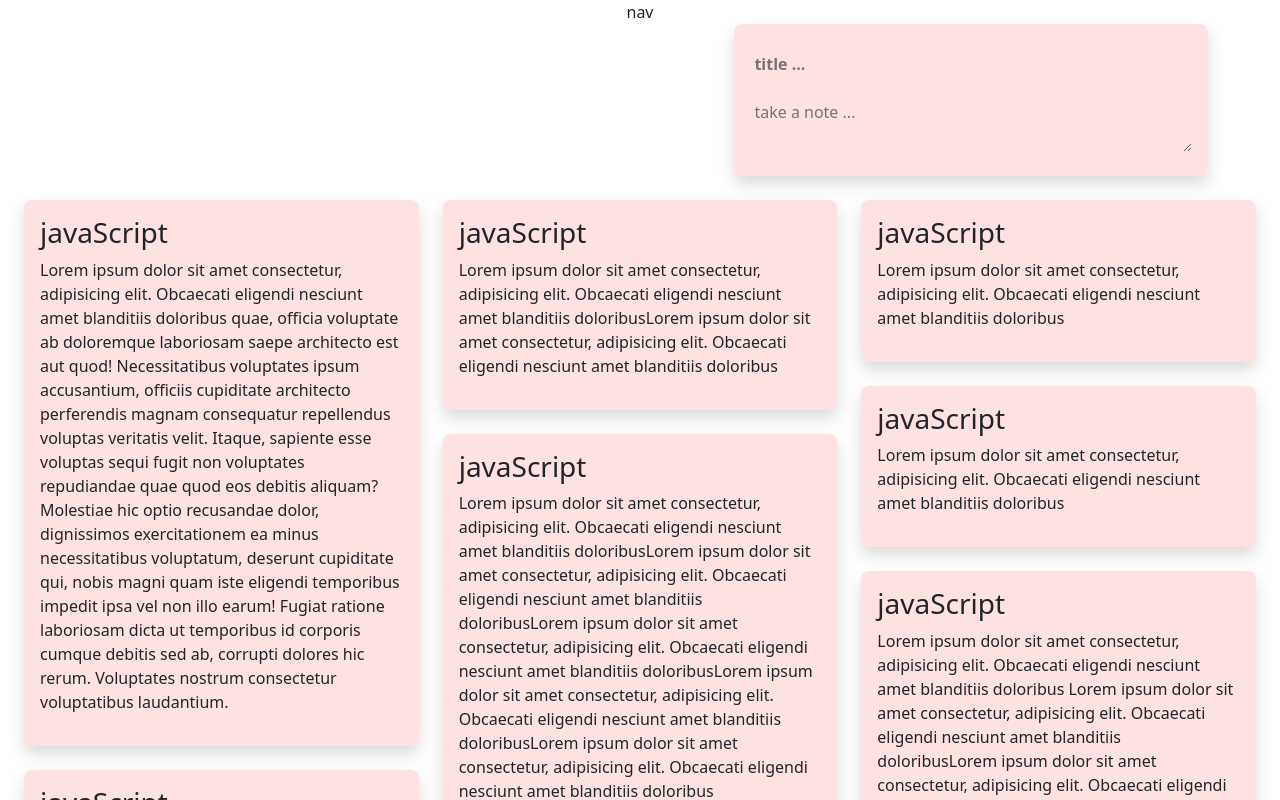
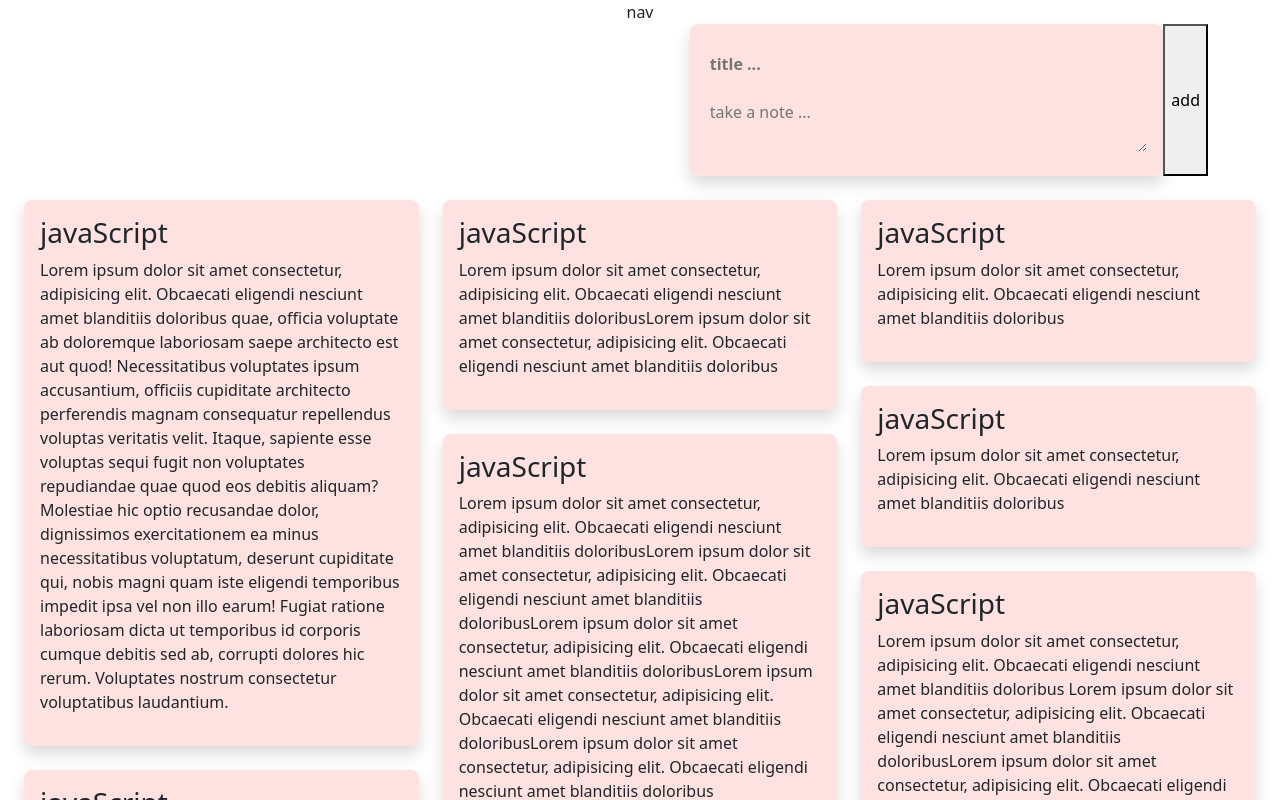
Before and after one commit to MiaadEstakhri/note-app, a React (Create React App) app: page / in a window 1280 px wide. Shown: the top 800 px of the page. Built offline with nearby package versions, Linux system fonts and the light colour scheme.

Commit message:
create and added addHandler to submitHandler

```diff
--- a/src/common/input/Input.jsx
+++ b/src/common/input/Input.jsx
@@ -1,9 +1,11 @@
-const Input = ({ title }) => {
+const Input = ({ title, onChange, value }) => {
   return (
     <input
       type="text"
       placeholder="title ..."
       className="w-100 p-1 my-2 border-0 bg-transparent fw-bold"
+      onChange={onChange}
+      value={value}
     />
   );
 };
--- a/src/common/textarea/Textarea.jsx
+++ b/src/common/textarea/Textarea.jsx
@@ -1,10 +1,12 @@
-const Textarea = () => {
+const Textarea = ({onChange,value}) => {
   return (
     <textarea
       className="w-100 p-1 my-2 border-0 bg-transparent"
       placeholder="take a note ..."
       rows=""
       cols=""
+      onChange={onChange}
+      value={value}
     ></textarea>
   );
 };
--- a/src/components/newComment/NewComment.jsx
+++ b/src/components/newComment/NewComment.jsx
@@ -1,16 +1,38 @@
 import Input from "../../common/input/Input";
 import Textarea from "../../common/textarea/Textarea";
 import "./newComment.css";
+import { useState } from "react";
 
-const NewComment = () => {
+const NewComment = ({addHandler}) => {
+  const [input, setInput] = useState("");
+  const [textarea, setTextarea] = useState("");
+
+  const inputHandler = (e) => {
+    const value = e.target.value;
+    setInput(value);
+  };
+
+  const areaHandler = (e) => {
+    const value = e.target.value;
+    setTextarea(value);
+  };
+
+  const submitHandler = (e) => {
+    e.preventDefault();
+    addHandler(input, textarea);
+    setInput("");
+    setTextarea("");
+  };
+
   return (
-    <form className="w-100 d-flex justify-content-end">
+    <form className="w-100 d-flex justify-content-end" onSubmit={submitHandler}>
       <fieldset
         className={`newComment d-flex flex-column justify-content-center align-items-center p-3 shadow rounded-3`}
       >
-        <Input />
-        <Textarea />
+        <Input onChange={inputHandler} value={input} />
+        <Textarea onChange={areaHandler} value={textarea} />
       </fieldset>
+      <button type="submit">add</button>
     </form>
   );
 };
--- a/src/container/discussion/Discussion.jsx
+++ b/src/container/discussion/Discussion.jsx
@@ -8,76 +8,77 @@ const note = [
     title: "javaScript",
     des: "Lorem ipsum dolor sit amet consectetur, adipisicing elit. Obcaecati eligendi nesciunt amet blanditiis doloribus quae, officia voluptate ab doloremque laboriosam saepe architecto est aut quod! Necessitatibus voluptates ipsum accusantium, officiis cupiditate architecto perferendis magnam consequatur repellendus voluptas veritatis velit. Itaque, sapiente esse voluptas sequi fugit non voluptates repudiandae quae quod eos debitis aliquam? Molestiae hic optio recusandae dolor, dignissimos exercitationem ea minus necessitatibus voluptatum, deserunt cupiditate qui, nobis magni quam iste eligendi temporibus impedit ipsa vel non illo earum! Fugiat ratione laboriosam dicta ut temporibus id corporis cumque debitis sed ab, corrupti dolores hic rerum. Voluptates nostrum consectetur voluptatibus laudantium.",
     background: "#fee2e2",
-    height: "500px",
   },
   {
-    id: 1,
+    id: 2,
     title: "javaScript",
     des: "Lorem ipsum dolor sit amet consectetur, adipisicing elit. Obcaecati eligendi nesciunt amet blanditiis doloribus",
     background: "#fee2e2",
-    height: "600px",
   },
   {
-    id: 1,
+    id: 3,
     title: "javaScript",
     des: "Lorem ipsum dolor sit amet consectetur, adipisicing elit. Obcaecati eligendi nesciunt amet blanditiis doloribusLorem ipsum dolor sit amet consectetur, adipisicing elit. Obcaecati eligendi nesciunt amet blanditiis doloribus",
     background: "#fee2e2",
-    height: "200px",
   },
   {
-    id: 1,
+    id: 4,
     title: "javaScript",
     des: "Lorem ipsum dolor sit amet consectetur, adipisicing elit. Obcaecati eligendi nesciunt amet blanditiis doloribusLorem ipsum dolor sit amet consectetur, adipisicing elit. Obcaecati eligendi nesciunt amet blanditiis doloribusLorem ipsum dolor sit amet consectetur, adipisicing elit. Obcaecati eligendi nesciunt amet blanditiis doloribusLorem ipsum dolor sit amet consectetur, adipisicing elit. Obcaecati eligendi nesciunt amet blanditiis doloribusLorem ipsum dolor sit amet consectetur, adipisicing elit. Obcaecati eligendi nesciunt amet blanditiis doloribus",
     background: "#fee2e2",
-    height: "600px",
   },
   {
-    id: 1,
+    id: 5,
     title: "javaScript",
     des: "Lorem ipsum dolor sit amet consectetur, adipisicing elit. Obcaecati eligendi nesciunt amet blanditiis doloribus",
     background: "#fee2e2",
-    height: "600px",
   },
   {
-    id: 1,
+    id: 6,
     title: "javaScript",
     des: "Lorem ipsum dolor sit amet consectetur, adipisicing elit. Obcaecati eligendi nesciunt amet blanditiis doloribus",
     background: "#fee2e2",
-    height: "200px",
   },
   {
-    id: 1,
+    id: 7,
     title: "javaScript",
     des: "Lorem ipsum dolor sit amet consectetur, adipisicing elit. Obcaecati eligendi nesciunt amet blanditiis doloribus",
     background: "#fee2e2",
-    height: "300px",
   },
   {
-    id: 1,
+    id: 8,
     title: "javaScript",
     des: "Lorem ipsum dolor sit amet consectetur, adipisicing elit. Obcaecati eligendi nesciunt amet blanditiis doloribus Lorem ipsum dolor sit amet consectetur, adipisicing elit. Obcaecati eligendi nesciunt amet blanditiis doloribusLorem ipsum dolor sit amet consectetur, adipisicing elit. Obcaecati eligendi nesciunt amet blanditiis doloribus",
     background: "#fee2e2",
-    height: "300px",
   },
 ];
 
 const Discussion = () => {
-  const [comment, setComment] = useState(note);
+  const [comments, setComments] = useState(note);
+
+  const addHandler = (input, textarea) => {
+    const newComment = {
+      id: Math.floor(Math.random() * 1000),
+      title: input,
+      des: textarea,
+    };
+    setComments([...comments, newComment]);
+  };
+
   return (
     <main className="mx-4">
       <section>nav</section>
       <section className="box-newComments me-5">
-        <NewComment />
+        <NewComment addHandler={addHandler} />
       </section>
       <section className="box-comments w-100 gap-4 mt-4 ">
-        {comment ? (
-          comment.map((c) => (
+        {comments ? (
+          comments.map((c) => (
             <Comments
               key={c.id}
               title={c.title}
               des={c.des}
               background={c.background}
-              height={c.height}
             />
           ))
         ) : (
```
